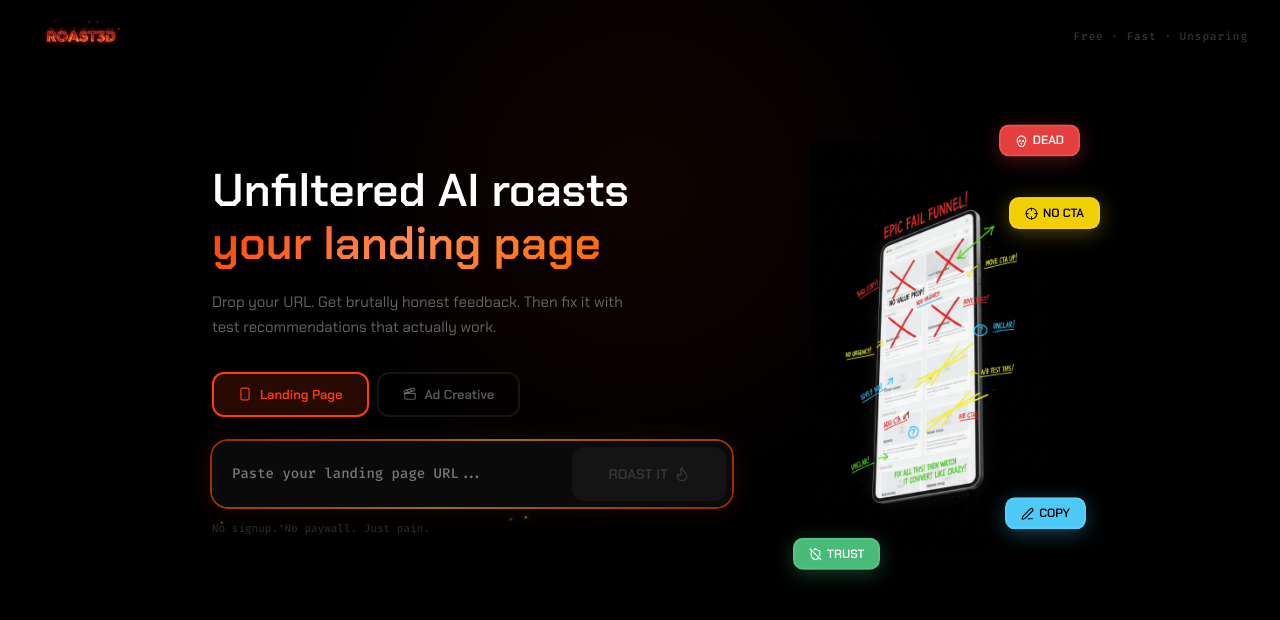
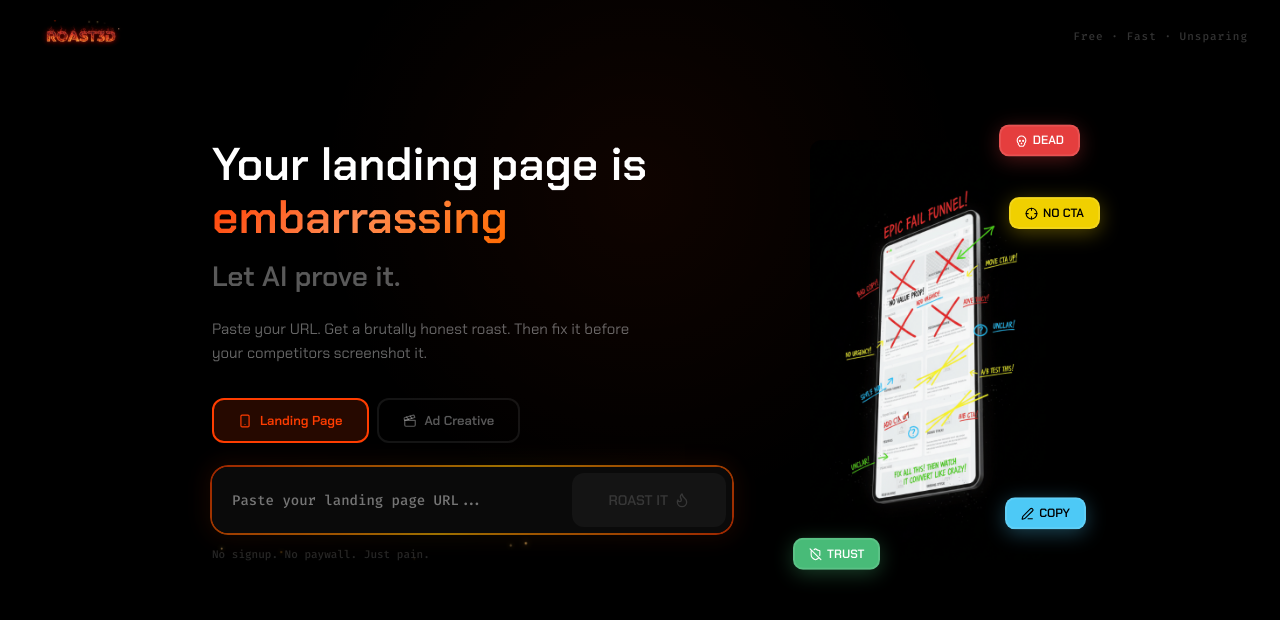
Before and after one commit to lordshua1337/roast3d, a React (Vite) app: page / in a window 1280 px wide. Shown: the top 620 px of the page. Built offline with nearby package versions, Linux system fonts and the light colour scheme.

Commit message:
feat: rewrite headline to be funnier and more aggressive
"Your landing page is embarrassing. Let AI prove it." with gradient
on "embarrassing". Subtext updated to match tone.

```diff
--- a/src/components/InputPage.tsx
+++ b/src/components/InputPage.tsx
@@ -66,7 +66,7 @@ export function InputPage({ tab, setTab, input, setInput, error, onRoast }: Inpu
         <div style={{ display: "flex", gap: 56, alignItems: "center", flexWrap: "wrap" }}>
           <div style={{ flex: "1 1 420px", minWidth: 300 }}>
             <h1 className="fu" style={{ fontSize: "clamp(28px,5vw,46px)", lineHeight: 1.15, marginBottom: 20 }}>
-              Unfiltered AI roasts{" "}
+              Your {tab === "lp" ? "landing page" : "ad"} is{" "}
               <span
                 style={{
                   background: "linear-gradient(135deg,#FF3D00,#ff8a50,#ff6a00)",
@@ -74,7 +74,11 @@ export function InputPage({ tab, setTab, input, setInput, error, onRoast }: Inpu
                   WebkitTextFillColor: "transparent",
                 }}
               >
-                your {tab === "lp" ? "landing page" : "ad creative"}
+                embarrassing
+              </span>
+              <br />
+              <span style={{ fontSize: "clamp(18px,3vw,28px)", color: "rgba(255,255,255,.35)" }}>
+                Let AI prove it.
               </span>
             </h1>
             <p
@@ -87,8 +91,8 @@ export function InputPage({ tab, setTab, input, setInput, error, onRoast }: Inpu
                 maxWidth: 440,
               }}
             >
-              Drop your URL. Get brutally honest feedback. Then fix it with test recommendations that
-              actually work.
+              Paste your URL. Get a brutally honest roast. Then fix it before your
+              competitors screenshot it.
             </p>
             <div style={{ display: "flex", gap: 8, marginBottom: 24 }}>
               {[
```
